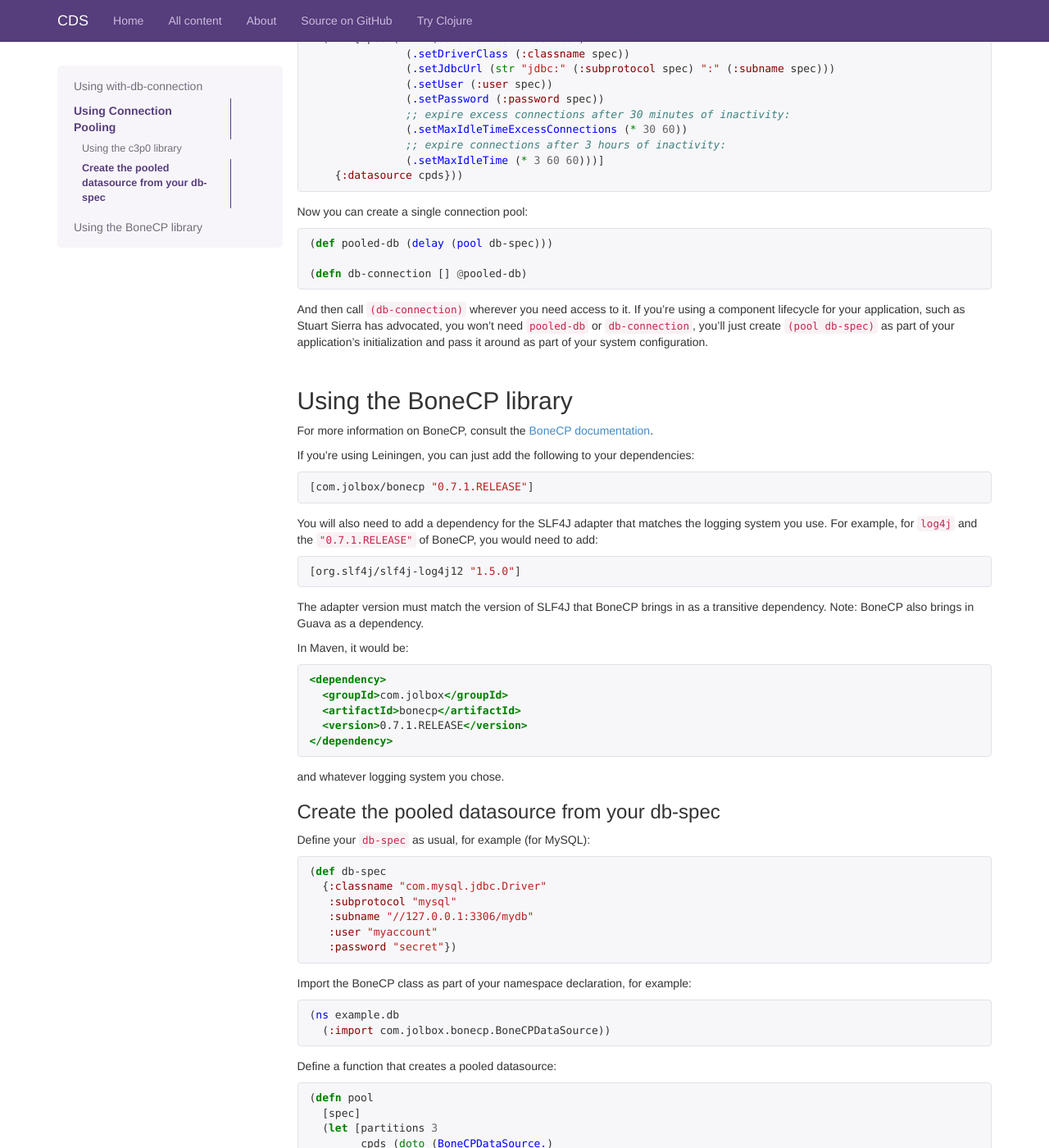
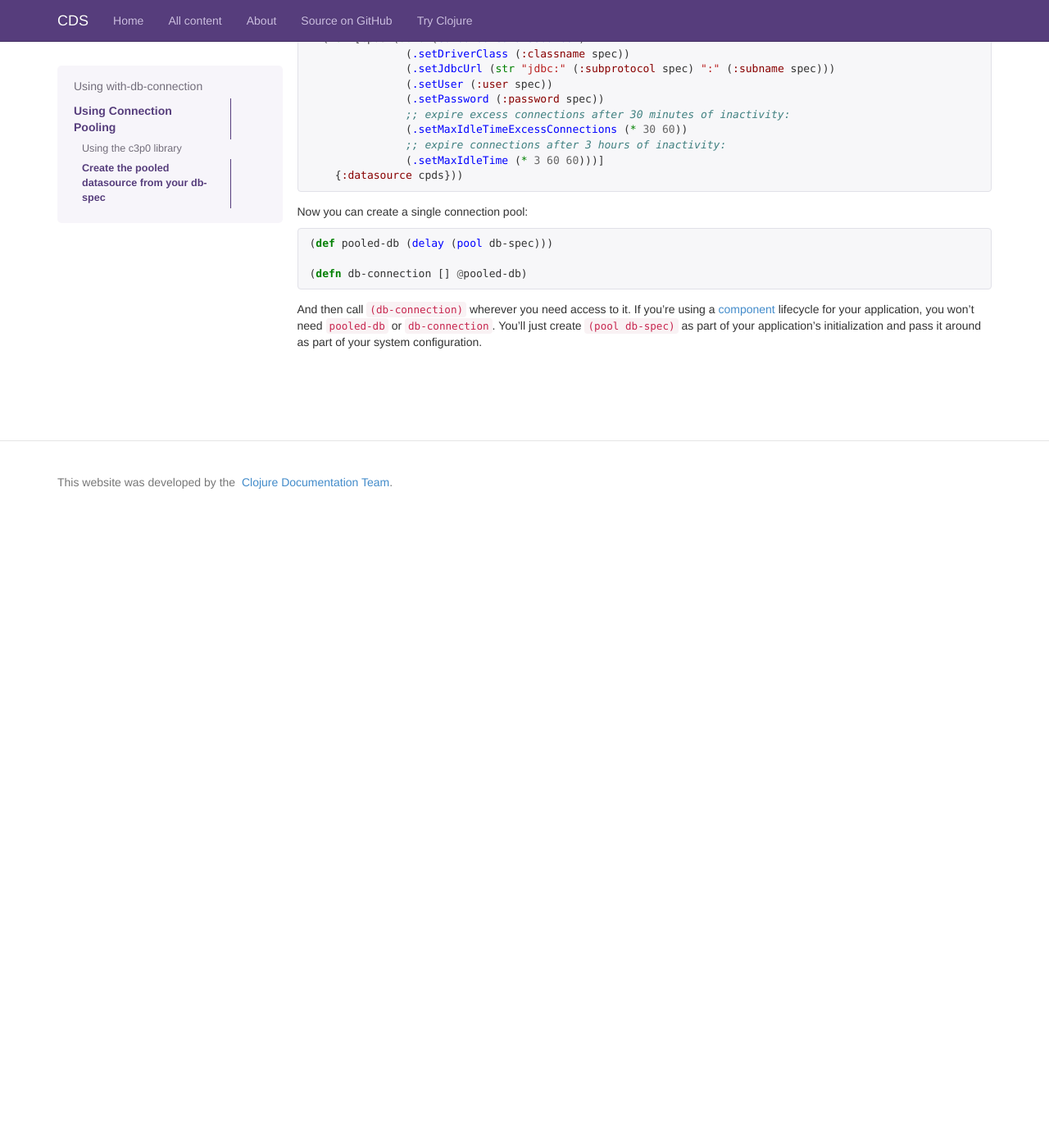
Before and after one commit to clojuredocs/guides, a Jekyll site: the page built from articles/ecosystem/java_jdbc/reusing_connections.md, in a window 1280 px wide and 1400 px high, scrolled down 1529 px. Shown: the whole window at 82% size. Built offline with Jekyll 4.4.1, drawn with Linux system fonts in a browser that asks for light colours; some web fonts are replaced; Markdown is read by kramdown in place of the engine named in the settings; after the commit the page ends 2157 px from its top, so only the background shows below that; some of the changed text lies outside the part shown.

Commit message:
Fix formatting, remove abandoned BoneCP library

````diff
--- a/articles/ecosystem/java_jdbc/reusing_connections.md
+++ b/articles/ecosystem/java_jdbc/reusing_connections.md
@@ -6,12 +6,12 @@ layout: article
 Since you rarely want every database operation to create a new connection,
 there are two ways to reuse connections:
 
-* Grouping Operations using `with-db-connection` - If you don't want to deal
+* Grouping Operations using `with-db-connection`: If you don't want to deal
   with a connection pooling library, you use this macro to automatically open a
   connection and maintain it for a body of code.
-* Connection Pooling - This is the recommended approach and is fairly
+* Connection Pooling: This is the recommended approach and is fairly
   straightforward, with a number of connection pooling libraries available. See
-  *How To Use Connection Pooling* below for more information).
+  *How To Use Connection Pooling* below for more information.
 
 ## Using `with-db-connection`
 
@@ -35,8 +35,7 @@ add a dependency on an external connection pooling library:
 
 java.jdbc does not provide connection pooling directly but it is relatively
 easy to add to your project. There are several connection pooling libraries out
-there, but here we will provide instructions for using two of the most popular,
-`c3p0` and `BoneCP`.
+there, but here we will provide instructions for the popular `c3p0` library.
 
 The basic idea is to add your chosen connection pooling library to your
 project, import the appropriate class(es), define a function that consumes a
@@ -51,19 +50,19 @@ database connection.
 For more information on c3p0, consult the [c3p0
 documentation](http://www.mchange.com/projects/c3p0/).
 
-If you're using Leiningen, you can just add the following to your dependencies:
+If you're using Leiningen, you can add the following to your dependencies:
 
 ```clojure
-[com.mchange/c3p0 "0.9.2.1"]
+[com.mchange/c3p0 "0.9.5.2"]  ;; check the documentation for latest version
 ```
 
-In Maven, it would be:
+For a Maven-based project, you would add:
 
 ```xml
 <dependency>
   <groupId>com.mchange</groupId>
   <artifactId>c3p0</artifactId>
-  <version>0.9.2.1</version>
+  <version>0.9.5.2</version>
 </dependency>
 ```
 
@@ -113,95 +112,7 @@ Now you can create a single connection pool:
 ```
 
 And then call `(db-connection)` wherever you need access to it. If you're using
-a component lifecycle for your application, such as Stuart Sierra has
-advocated, you won't need `pooled-db` or `db-connection`, you'll just create
+a [component](https://github.com/stuartsierra/component) lifecycle for your
+application, you won't need `pooled-db` or `db-connection`. You'll just create
 `(pool db-spec)` as part of your application's initialization and pass it
 around as part of your system configuration.
-
-## Using the BoneCP library
-
-For more information on BoneCP, consult the [BoneCP
-documentation](http://jolbox.com).
-
-If you're using Leiningen, you can just add the following to your dependencies:
-
-```clojure
-[com.jolbox/bonecp "0.7.1.RELEASE"]
-```
-
-You will also need to add a dependency for the SLF4J adapter that matches the
-logging system you use. For example, for `log4j` and the `"0.7.1.RELEASE"` of
-BoneCP, you would need to add:
-
-```clojure
-[org.slf4j/slf4j-log4j12 "1.5.0"]
-```
-
-The adapter version must match the version of SLF4J that BoneCP brings in as a
-transitive dependency. Note: BoneCP also brings in Guava as a dependency.
-
-In Maven, it would be:
-
-```xml
-<dependency>
-  <groupId>com.jolbox</groupId>
-  <artifactId>bonecp</artifactId>
-  <version>0.7.1.RELEASE</version>
-</dependency>
-```
-
-and whatever logging system you chose.
-
-### Create the pooled datasource from your db-spec
-
-Define your `db-spec` as usual, for example (for MySQL):
-
-```clojure
-(def db-spec
-  {:classname "com.mysql.jdbc.Driver"
-   :subprotocol "mysql"
-   :subname "//127.0.0.1:3306/mydb"
-   :user "myaccount"
-   :password "secret"})
-```
-
-Import the BoneCP class as part of your namespace declaration, for example:
-
-```clojure
-(ns example.db
-  (:import com.jolbox.bonecp.BoneCPDataSource))
-```
-
-Define a function that creates a pooled datasource:
-
-```clojure
-(defn pool
-  [spec]
-  (let [partitions 3
-        cpds (doto (BoneCPDataSource.)
-               (.setJdbcUrl (str "jdbc:" (:subprotocol spec) ":" (:subname spec)))
-               (.setUsername (:user spec))
-               (.setPassword (:password spec))
-               (.setMinConnectionsPerPartition (inc (int (/ min-pool partitions))))
-               (.setMaxConnectionsPerPartition (inc (int (/ max-pool partitions))))
-               (.setPartitionCount partitions)
-               (.setStatisticsEnabled true)
-               ;; test connections every 25 mins (default is 240):
-               (.setIdleConnectionTestPeriodInMinutes 25)
-               ;; allow connections to be idle for 3 hours (default is 60 minutes):
-               (.setIdleMaxAgeInMinutes (* 3 60))
-               ;; consult the BoneCP documentation for your database:
-               (.setConnectionTestStatement "/* ping *\\/ SELECT 1"))]
-    {:datasource cpds}))
-```
-
-Now you can create a single connection pool:
-
-```clojure
-(def pooled-db (delay (pool db-spec)))
-
-(defn db-connection [] @pooled-db)
-```
-
-And then call `(db-connection)` wherever you need access to it. As above,
-adjust for your application lifecycle.
````
